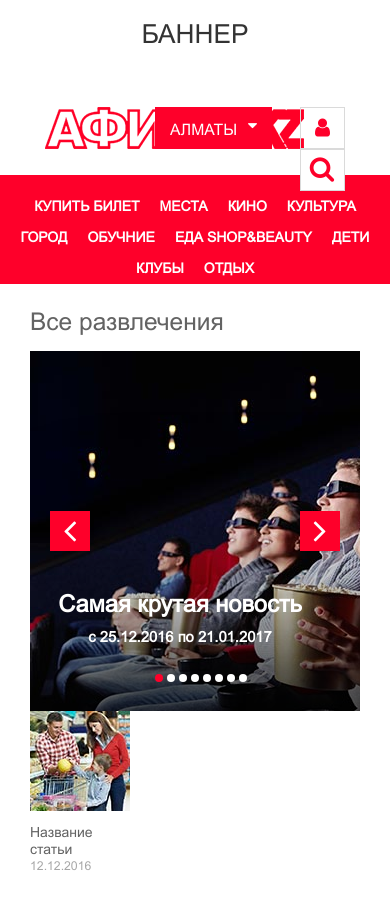
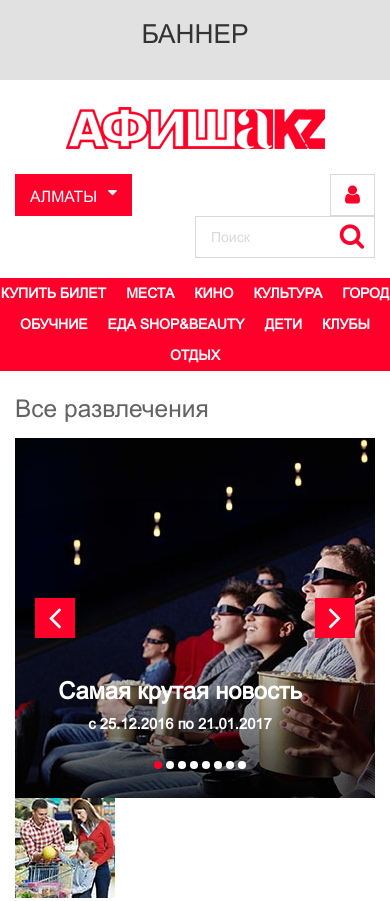
Before and after one commit to chickenfoot88/afisha, a website: page app/index.html in a window 390 px wide. Shown: the top 901 px of the page. Drawn offline with Linux system fonts and the light colour scheme.

Commit message:
mobile 1

```diff
--- a/app/index.html
+++ b/app/index.html
@@ -38,10 +38,13 @@
 	<div class="wrapper">
 		<header>
 					<div class="top-panel">
-						<div class="col-md-4 col-sm-4 col-xs-4">
+						<div class="row">
+							<div class="col-md-4 col-sm-4 col-xs-12">
+								<div class="logo-container">
 										<a href="#" class="logo"><img src="img/logo.png" alt="Афиша.kz"></a>
 								</div>
-						<div class="col-md-3 col-sm-3 col-xs-3">
+							</div>
+							<div class="col-md-3 col-sm-3 col-xs-5 col-xs-push-0 col-md-push-0 col-sm-push-0">
 								<div class="cities-choosen">
 									<ul class="cities-list">
 										<li>Алматы</li>
@@ -53,10 +56,8 @@
 										<li>Караганда</li>
 										<li>Павлодар</li>
 										<li>Атырау</li>
-									<li>Усть-каменогорск</li>
 										<li>Актау</li>
 										<li>Актобе</li>
-									<li>Петропавловск</li>
 										<li>Кокшетау</li>
 										<li>Тараз</li>
 										<li>Туркестан</li>
@@ -67,7 +68,7 @@
 									</div>
 								</div>
 							</div>
-						<div class="col-md-5 col-sm-5 col-xs-5">
+							<div class="col-md-5 col-sm-5 col-xs-7 col-xs-push-0 col-md-push-0 col-sm-push-0">
 								<div class="auth">
 									<i class="fa fa-user" aria-hidden="true"></i>
 								</div>
@@ -76,6 +77,8 @@
 									<i class="fa fa-search" aria-hidden="true"></i>
 								</div>
 
+							</div>
+							<div class="clearfix"></div>
 						</div>
 					</div>
 					<nav class="top-menu">
--- a/app/sass/_media.sass
+++ b/app/sass/_media.sass
@@ -16,31 +16,45 @@
     h2
       padding-right: 30px
 
-  .top-panel
-    .search-field
-      input
-        max-width: 200px
+  // .top-panel
+  //   .search-field
+  //     input
+  //       max-width: 200px
 
 /* Small Devices, Tablets */
 @media only screen and (max-width : 768px)
 
   .top-panel
-    .search-field
-      input
-        display: none
+    margin-bottom: 20px
+    .cities-choosen
+      margin-right: 30px
+
+  .wrapper
+    padding: 0 15px
+  .logo-container
+    text-align: center
+    margin-bottom: 25px
+
 
 /* Extra Small Devices, Phones */
 @media only screen and (max-width : 480px)
 
   .page-header
     display: none
-  .top-bunner
-    background-color: $social-color
 
+  .top-panel
+    .cities-choosen
+      margin: 0
+    .search-field
+      input
+        width: 170px
 
 /* Custom, iPhone Retina */
 @media only screen and (max-width : 320px)
-	/**/
+
+  .search-field
+    input
+      display: none
 
 
 /*==========  Mobile First  ==========*/
--- a/app/sass/main.sass
+++ b/app/sass/main.sass
@@ -85,7 +85,7 @@ h3, h4, h5, h6
 
 //Баннер в топе страницы
 .top-banner
-	background-color: #fff
+	background-color: #e1e1e1
 	font-size: em(30px)
 	text-align: center
 	padding: 15px 0
@@ -155,7 +155,7 @@ h3, h4, h5, h6
 //Поле для поиска
 .top-panel
 	padding-top: 27px
-	height: 95px
+	min-height: 95px
 	.search-field
 		background-color: #fff
 		border: 1px solid darken($main-color, 10%)
```
Also changed, not shown: app/css/main.min.css. Lines whose indentation alone changed are shown as unchanged.
